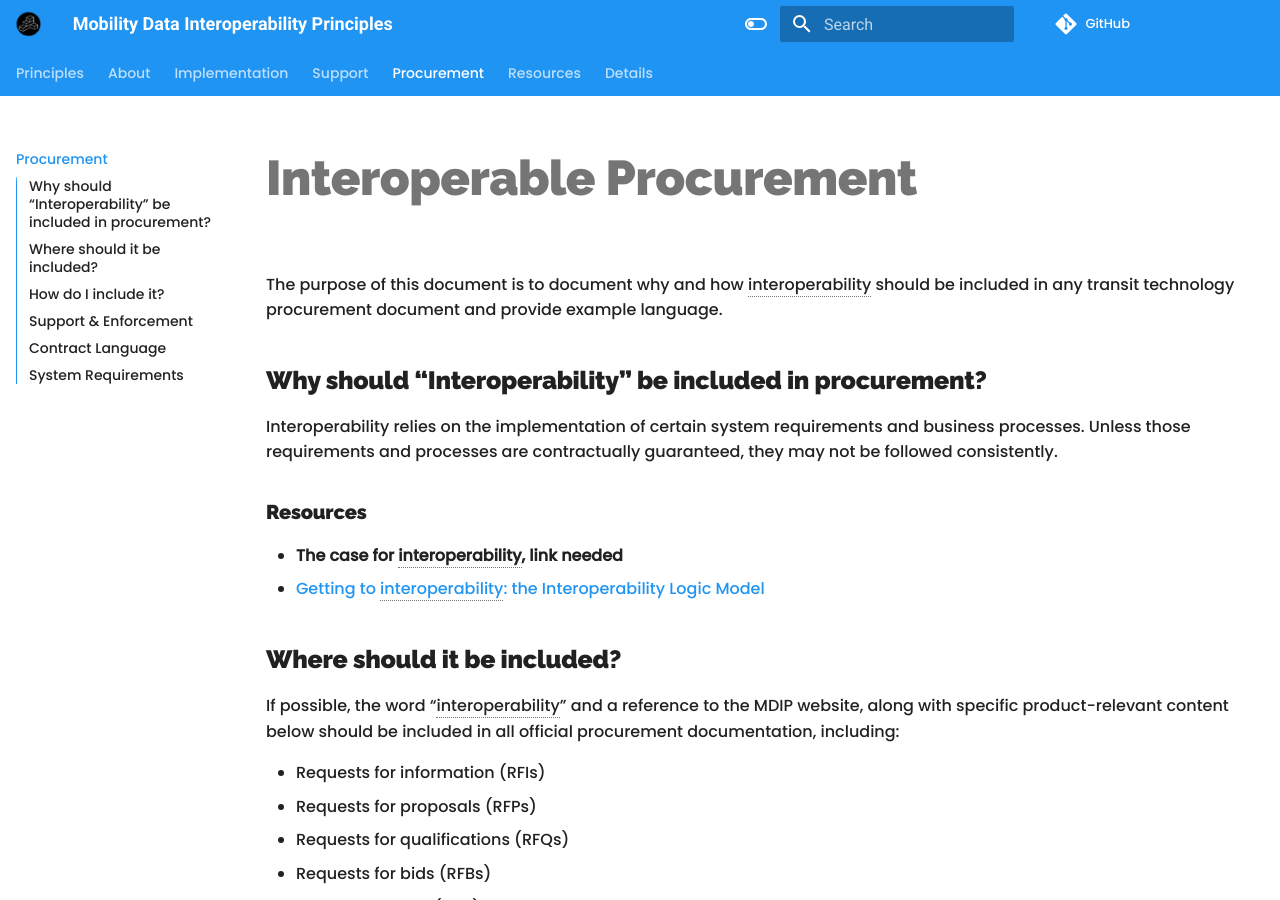
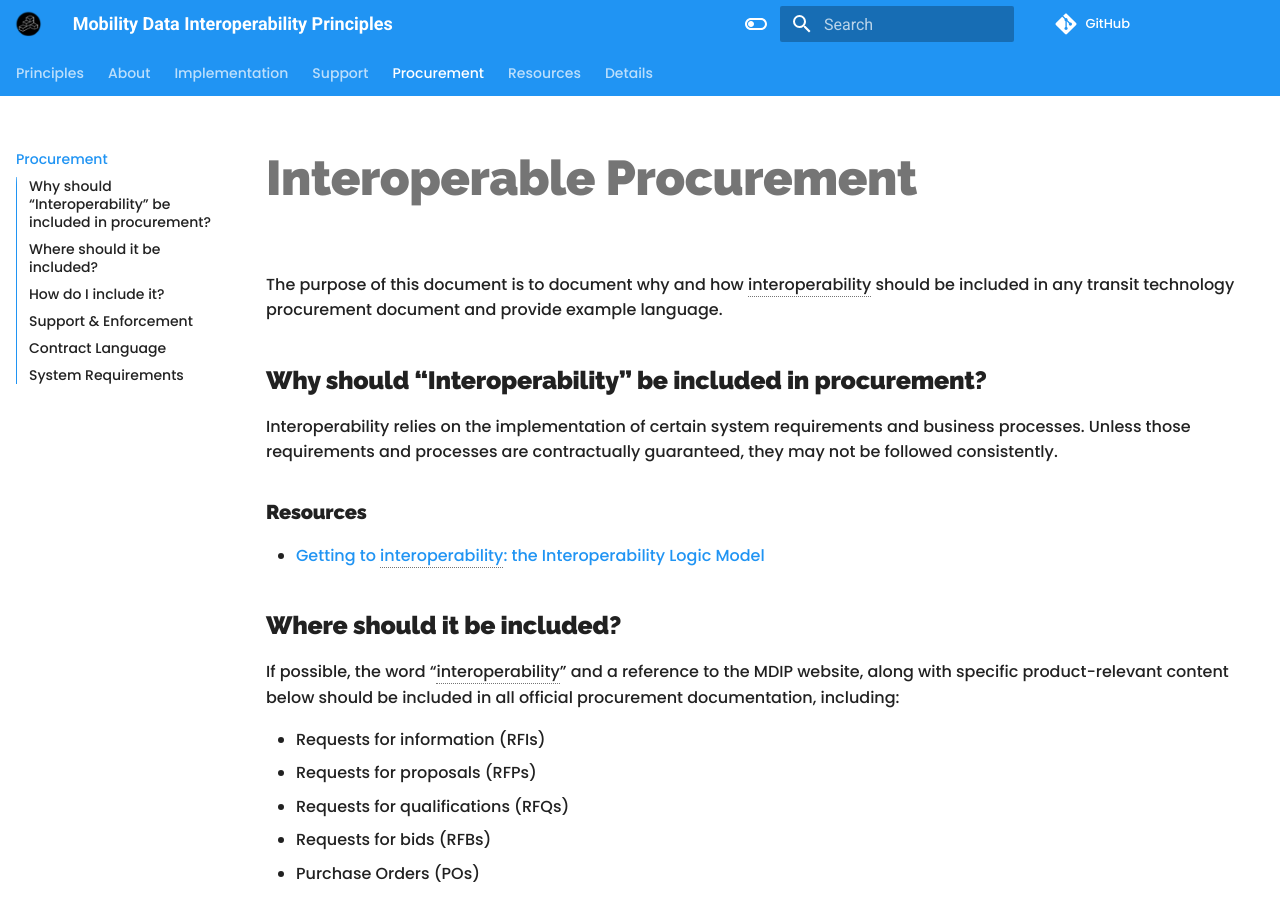
Before and after one commit to interoperable-mobility/principles, an MkDocs documentation site: the page built from docs/procurement.md, in a window 1280 px wide and 900 px high. Built offline with MkDocs 1.6.1 and Material for MkDocs 9.7.7, drawn with Linux system fonts in a browser that asks for light colours; nearby versions of some CDN libraries; comment, search, counter and statistics services are not loaded.

Commit message:
delete placeholder text

```diff
--- a/docs/procurement.md
+++ b/docs/procurement.md
@@ -8,7 +8,6 @@ Interoperability relies on the implementation of certain system requirements and
 
 ### Resources
 
-- **The case for interoperability, link needed**
 - [Getting to interoperability: the Interoperability Logic Model](https://learn.sharedusemobilitycenter.org/casestudy/mobility-interoperability-logic-model-summary/)
 
 ## Where should it be included?
```
